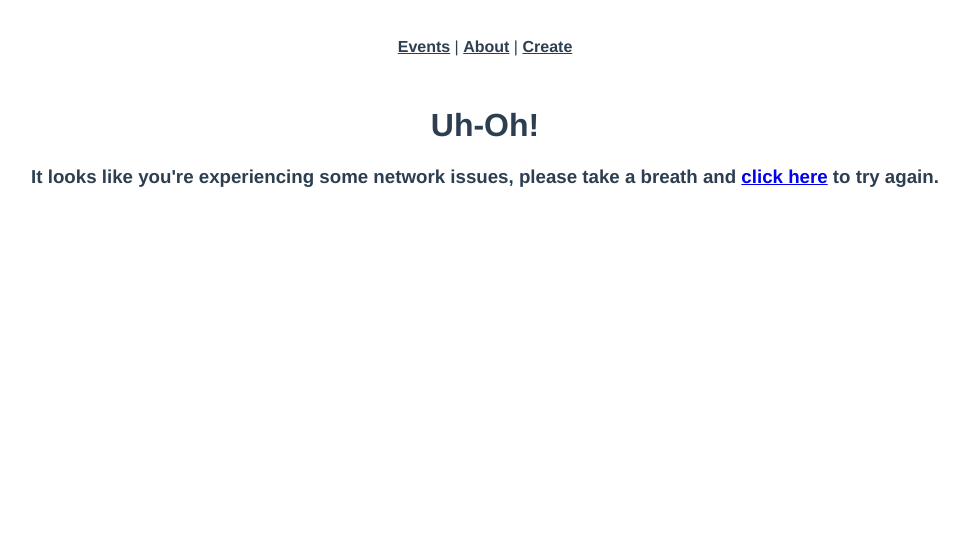
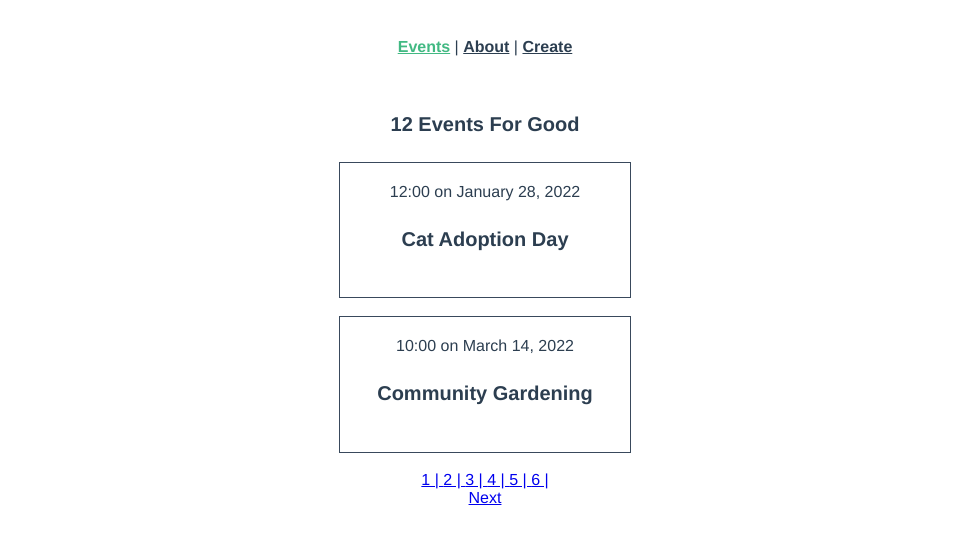
Before and after one commit to PixelRaptor/real-world-vue-3, a Vue app: page / in a window 1280 px wide. Before the commit this address led to /network-error. Shown: the top 544 px of the page, without its empty margins (155-1124 px from the left). Built offline with nearby package versions, Linux system fonts and the light colour scheme; no server answers; data requests are answered from the project's data file.

Commit message:
updated db

```diff
--- a/db.json
+++ b/db.json
@@ -8,6 +8,7 @@
 			"location": "Meow Town",
 			"date": "January 28, 2022",
 			"time": "12:00",
+			"petsAllowed": true,
 			"organizer": "Kat Laydee"
 		},
 		{
@@ -18,6 +19,7 @@
 			"location": "Flora City",
 			"date": "March 14, 2022",
 			"time": "10:00",
+			"petsAllowed": true,
 			"organizer": "Fern Pollin"
 		},
 		{
@@ -28,7 +30,137 @@
 			"location": "Playa Del Carmen",
 			"date": "July 22, 2022",
 			"time": "11:00",
+			"petsAllowed": false,
 			"organizer": "Carey Wales"
+		},
+		{
+			"id": 1001,
+			"category": "animal welfare",
+			"title": "Dog Adoption Day",
+			"description": "Find your new canine friend at this event.",
+			"location": "Woof Town",
+			"date": "August 28, 2022",
+			"time": "12:00",
+			"petsAllowed": true,
+			"organizer": "Dawg Dahd"
+		},
+		{
+			"id": 1002,
+			"category": "food",
+			"title": "Canned Food Drive",
+			"description": "Bring your canned food to donate to those in need.",
+			"location": "Tin City",
+			"date": "September 14, 2022",
+			"time": "3:00",
+			"petsAllowed": true,
+			"organizer": "Kahn Opiner"
+		},
+		{
+			"id": 1003,
+			"category": "sustainability",
+			"title": "Highway Cleanup",
+			"description": "Help pick up trash along the highway.",
+			"location": "Highway 50",
+			"date": "July 22, 2022",
+			"time": "11:00",
+			"petsAllowed": false,
+			"organizer": "Brody Kill"
+		},
+		{
+			"user": "Bruce Wayne",
+			"id": "aede4f6f-a55f-4112-88a4-96b6fac0f995",
+			"time": "14:30",
+			"date": "23 May, 2022",
+			"category": "animal welfare",
+			"title": "m,m,m",
+			"description": "m",
+			"location": "m",
+			"attendees": [],
+			"pets": 0,
+			"extras": {
+				"catering": true,
+				"music": false
+			}
+		},
+		{
+			"user": "Bruce Wayne",
+			"id": "19de9e8a-5f68-4a21-a624-ef859b138201",
+			"time": "14:30",
+			"date": "23 May, 2022",
+			"category": "nature",
+			"title": "free jeezy",
+			"description": "hip hop ",
+			"location": "atl",
+			"attendees": [],
+			"pets": 0,
+			"extras": {
+				"catering": false,
+				"music": true
+			}
+		},
+		{
+			"user": "Bruce Wayne",
+			"id": "3cf21a7c-5a25-4e35-8d52-64e12ac2dc5e",
+			"time": "14:30",
+			"date": "23 May, 2022",
+			"category": "community",
+			"title": "munch a`nd ",
+			"description": "munch a`nd  foood festival",
+			"location": "bulawayo",
+			"attendees": [],
+			"pets": 0,
+			"extras": {
+				"catering": true,
+				"music": true
+			}
+		},
+		{
+			"id": "bb736e98-4aea-47f0-8e1d-4e27becb6336",
+			"category": "animal welfare",
+			"description": "event to raise funds to rescue dog",
+			"location": "Hillside",
+			"date": "23 May, 2022",
+			"time": "14:30",
+			"user": "Bruce Wayne",
+			"title": "Save the dogs",
+			"attendees": [],
+			"pets": 1,
+			"extras": {
+				"catering": true,
+				"music": false
+			}
+		},
+		{
+			"id": "1ab1431a-5cab-4337-98ae-f79bcdbade9b",
+			"category": "animal welfare",
+			"description": "event to raise funds to rescue dog",
+			"location": "Waterford",
+			"date": "23 May, 2022",
+			"time": "14:30",
+			"user": "Bruce Wayne",
+			"title": "Find the dogs",
+			"attendees": [],
+			"pets": 1,
+			"extras": {
+				"catering": true,
+				"music": false
+			}
+		},
+		{
+			"id": "60361ccf-7cf5-4fe5-9b33-f842c1becaf3",
+			"category": "housing",
+			"description": "random fifa team match up",
+			"location": "",
+			"date": "23 May, 2022",
+			"time": "14:30",
+			"user": "Bruce Wayne",
+			"title": "fifa showdown",
+			"attendees": [],
+			"pets": 1,
+			"extras": {
+				"catering": false,
+				"music": true
+			}
 		}
 	]
 }
--- a/src/router/index.js
+++ b/src/router/index.js
@@ -67,9 +67,10 @@ const routes = [
 		props: true,
 	},
 	{
-		path: "/network-error",
+		path: "/network-error/:err",
 		name: "NetworkError",
 		component: NetworkError,
+		props: true,
 	},
 ]
 
--- a/src/services/EventService.js
+++ b/src/services/EventService.js
@@ -1,7 +1,7 @@
 import axios from "axios"
 
 const apiClient = axios.create({
-	baseURL: "https://my-json-server.typicode.com/Code-Pop/Touring-Vue-Router",
+	baseURL: "http://localhost:3000",
 	withCredentials: false,
 	headers: {
 		Accept: "application/json",
@@ -13,7 +13,20 @@ export default {
 	getEvents(perPage, page) {
 		return apiClient.get("/events?_limit=" + perPage + "&_page=" + page)
 	},
+	getAllEvents() {
+		return apiClient.get("/events")
+	},
 	getEvent(id) {
 		return apiClient.get("/events/" + id)
 	},
+	postEvent(event) {
+		return apiClient
+			.post("/aevents/", event)
+			.then((res) => {
+				console.log(res)
+			})
+			.catch((err) => {
+				throw err
+			})
+	},
 }
--- a/src/store/index.js
+++ b/src/store/index.js
@@ -1,4 +1,11 @@
 import { createStore } from "vuex"
+import {
+	INCREMENT,
+	INCREMENT_COUNT,
+	ADD_EVENT,
+	UPDATE_TOTAL_EVENTS,
+} from "./mutation-types"
+import EventService from "@/services/EventService.js"
 
 export default createStore({
 	state: {
@@ -13,22 +20,15 @@ export default createStore({
 			"food",
 			"community",
 		],
-		todos: [
-			{ id: 1, text: "wake", done: true },
-			{ id: 2, text: "bath", done: false },
-			{ id: 3, text: "eat", done: true },
-			{ id: 4, text: "work", done: false },
-		],
-		events: [
-			{ id: 1, title: "one", organizer: "..." },
-			{ id: 2, title: "two", organizer: "..." },
-			{ id: 3, title: "three", organizer: "..." },
-			{ id: 4, title: "four", organizer: "..." },
-		],
+		events: [],
+		totalEvents: 0,
 	},
 	getters: {
-		catLength(state) {
-			return state.categories.length
+		getEventsList(state) {
+			return state.events.filter((event) => event.petsAllowed == true)
+		},
+		eventsCount(state) {
+			return state.events.length
 		},
 		doneTodos(state) {
 			return state.todos.filter((todo) => todo.done)
@@ -40,7 +40,29 @@ export default createStore({
 			return state.events.find((event) => event.id === id)
 		},
 	},
-	mutations: {},
-	actions: {},
+	mutations: {
+		[INCREMENT](state) {
+			state.count++
+		},
+		[INCREMENT_COUNT](state, value) {
+			state.count += value
+		},
+		[ADD_EVENT](state, event) {
+			console.log(state.events)
+		},
+		[UPDATE_TOTAL_EVENTS](state, count) {
+			state.totalEvents = count
+		},
+	},
+	actions: {
+		createEvent({ commit }, event) {
+			return EventService.postEvent(event).then(() => {
+				commit(ADD_EVENT, event)
+			})
+		},
+		updateTotalEvents({ commit }, event) {
+			commit(UPDATE_TOTAL_EVENTS, event)
+		},
+	},
 	modules: {},
 })
--- /dev/null
+++ b/src/store/mutation-types.js
@@ -0,0 +1,5 @@
+export const INCREMENT_COUNT = "INCREMENT_COUNT"
+export const INCREMENT = "INCREMENT"
+export const ADD_EVENT = "ADD_EVENT"
+export const FILL_EVENTS = "FILL_EVENTS"
+export const UPDATE_TOTAL_EVENTS = "UPDATE_TOTAL_EVENTS"
--- a/src/views/EventList.vue
+++ b/src/views/EventList.vue
@@ -1,6 +1,6 @@
 <template>
 	<div class="events">
-		<h4>Events For Good{{ $route.query.page }}</h4>
+		<h4>{{ totalEvents }} Events For Good</h4>
 		<EventCard v-for="event in events" :key="event.id" :event="event" />
 		<router-link
 			id="page-prev"
@@ -10,13 +10,17 @@
 		>
 			Previous
 		</router-link>
-		<router-link
-			v-for="links in totalPages"
-			:key="links"
-			:to="{ name: 'EventList', query: { page: links } }"
-		>
-			{{ links }}
-		</router-link>
+		<div>
+			<span>
+				<router-link
+					v-for="page in totalPages"
+					:key="page"
+					:to="{ name: 'EventList', query: { page: page } }"
+				>
+					{{ page + " | " }}
+				</router-link>
+			</span>
+		</div>
 		<router-link
 			id="page-next"
 			:to="{ name: 'EventList', query: { page: page + 1 } }"
@@ -33,6 +37,7 @@
 import EventCard from "@/components/EventCard.vue"
 import EventService from "@/services/EventService.js"
 import { watchEffect } from "vue"
+import { mapActions, mapGetters, mapMutations, mapState } from "vuex"
 
 export default {
 	name: "EventList",
@@ -43,7 +48,7 @@ export default {
 	data() {
 		return {
 			events: null,
-			totalEvents: 0,
+			// totalEvents: 0,
 		}
 	},
 	created() {
@@ -52,13 +57,21 @@ export default {
 			EventService.getEvents(2, this.page)
 				.then((res) => {
 					this.events = res.data
-					this.totalEvents = res.headers["x-total-count"]
+					this.$store.dispatch(
+						"updateTotalEvents",
+						res.headers["x-total-count"]
+					)
 				})
-				.catch(() => {
-					this.$router.push({ name: "NetworkError" })
+				.catch((erra) => {
+					let wer = "something went wrong"
+					this.$router.push({
+						name: "NetworkError",
+						params: { err: erra.response.status },
+					})
 				})
 		})
 	},
+	methods: {},
 	computed: {
 		totalPages() {
 			return Math.ceil(this.totalEvents / 2)
@@ -66,6 +79,8 @@ export default {
 		hasNextPage() {
 			return this.page < this.totalPages
 		},
+		...mapGetters(["eventsCount"]),
+		...mapState(["totalEvents"]),
 	},
 }
 </script>
--- a/src/views/NetworkError.vue
+++ b/src/views/NetworkError.vue
@@ -2,9 +2,16 @@
 	<div class="networkError">
 		<h1>Uh-Oh!</h1>
 		<h3>
-			It looks like you're experiencing some network issues, please take a
-			breath and <a href="#" @click="$router.go(-1)">click here</a> to try
-			again.
+			It looks like you're experiencing some network issues{{ err }},
+			please take a breath and
+			<a href="#" @click="$router.go(-1)">click here</a> to try again.
 		</h3>
 	</div>
 </template>
+
+<script>
+export default {
+	name: "EventList",
+	props: ["err"],
+}
+</script>
--- a/src/views/SimpleForm.vue
+++ b/src/views/SimpleForm.vue
@@ -1,10 +1,6 @@
 <template>
 	<div>
 		<h1>Create an event{{ user.name }}</h1>
-		<ul>
-			<p>{{ getEventById(2) }}</p>
-			<p>{{ countPlusLocalState }}</p>
-		</ul>
 		<form @submit.prevent="sendIt">
 			<BaseSelect
 				v-model="event.category"
@@ -57,25 +53,14 @@ import BaseCheckbox from "@/components/BaseCheckbox.vue"
 import BaseRadioGroup from "@/components/BaseRadioGroup.vue"
 import axios from "axios"
 import { v4 as uuidv4 } from "uuid"
-import { mapState, mapGetters } from "vuex"
+import { mapState, mapGetters, mapMutations, mapActions } from "vuex"
+import { ADD_EVENT } from "../store/mutation-types"
 
 export default {
 	data() {
 		return {
 			localCount: 2,
-			event: {
-				user: "",
-				id: "",
-				category: "",
-				title: "",
-				description: "",
-				location: "",
-				pets: 1,
-				extras: {
-					catering: false,
-					music: false,
-				},
-			},
+			event: this.createFreshEventObject(),
 			petOptions: [
 				{ label: "Yes", value: 1 },
 				{ label: "No", value: 0 },
@@ -89,10 +74,43 @@ export default {
 		BaseRadioGroup,
 	},
 	methods: {
+		createFreshEventObject() {
+			const user = this.$store.state.user
+			const id = uuidv4()
+			const time = "14:30"
+			const date = "23 May, 2022"
+
+			return {
+				id: id,
+				category: "",
+				description: "",
+				location: "",
+				date: date,
+				time: time,
+				user: user,
+				title: "",
+				attendees: [],
+				pets: 1,
+				extras: {
+					catering: false,
+					music: false,
+				},
+			}
+		},
+		add() {
+			this.INCREMENT_COUNT(8)
+		},
 		sendIt() {
-			this.event.user = this.$store.state.user
-			this.event.id = uuidv4()
-			console.log("event:", this.event)
+			this.$store
+				.dispatch("createEvent", this.event)
+				.then(() => {
+					this.$router.push({
+						name: "EventDetails",
+						params: { id: this.event.id },
+					})
+					this.createFreshEventObject()
+				})
+				.catch(() => {})
 		},
 		sendForm() {
 			axios
@@ -105,19 +123,14 @@ export default {
 				})
 				.catch((err) => console.log(err))
 		},
+		...mapMutations(["addEvent", "INCREMENT", "INCREMENT_COUNT"]),
+		// ...mapActions(["createEvent"]),
 	},
 	computed: {
 		countPlusLocalState() {
 			return this.$store.state.count + this.localCount
 		},
-
-		// catLength() {
-		// 	return this.$store.getters.catLength
-		// },
-		// getEvent() {
-		// 	return this.$store.getters.getEventById
-		// },
-		...mapState(["user", "categories"]),
+		...mapState(["user", "categories", "count"]),
 		...mapGetters(["catLength", "getEventById"]),
 	},
 }
```
Also changed, not shown: src/store/modules/user.js (added).
